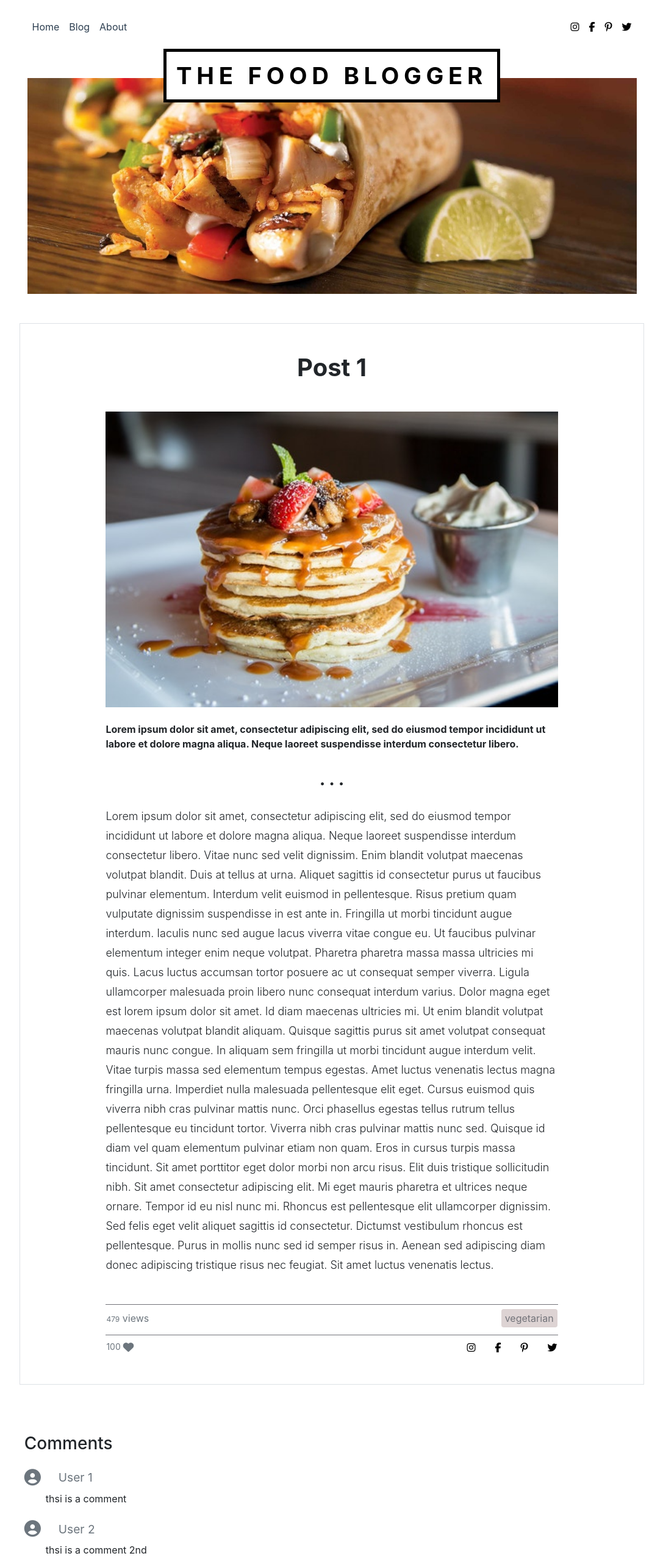
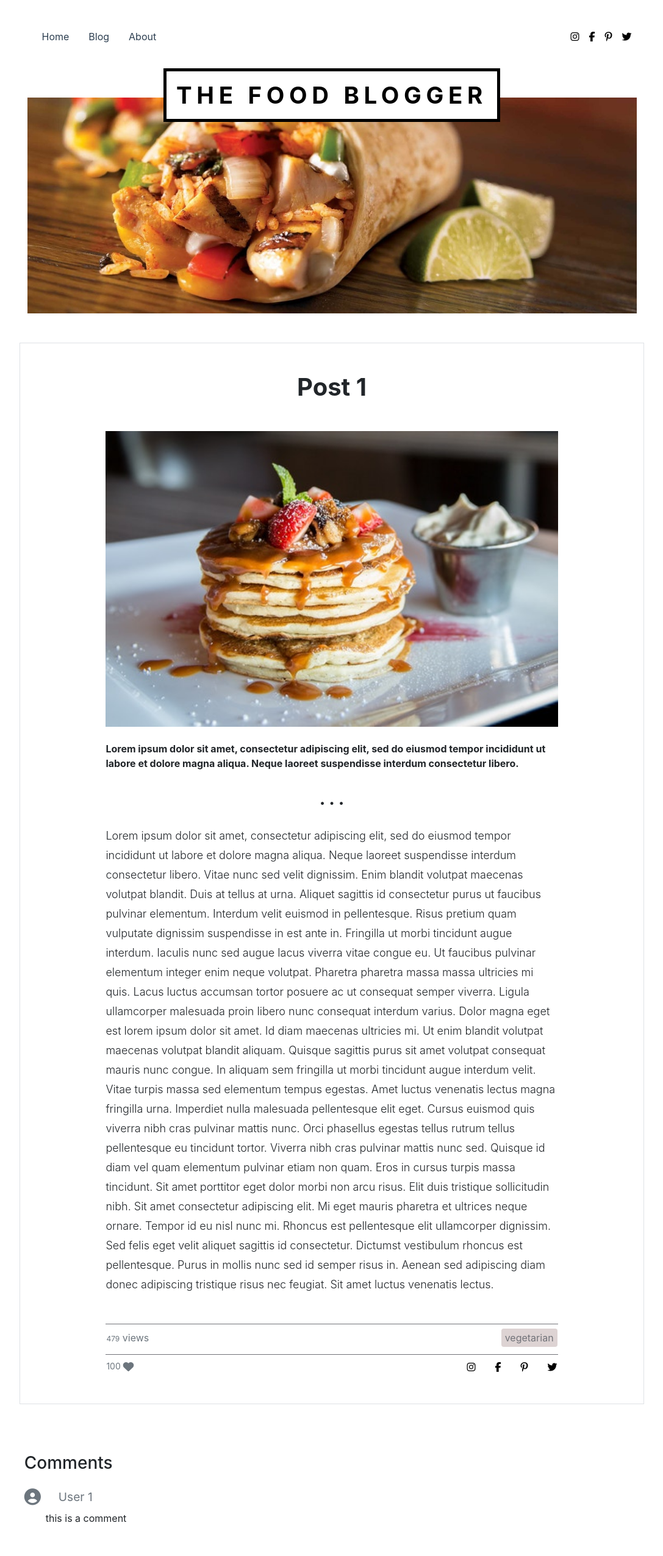
Before and after one commit to imsatyam2111/Food-Blog-Template, a Vue app: page /single-blog/1 in a window 1280 px wide. Shown: the top 2552 px of the page at 61% size, without its empty margins (96-1183 px from the left). Built offline with nearby package versions, Linux system fonts and the light colour scheme.

Commit message:
Final Commit

```diff
--- a/public/index.html
+++ b/public/index.html
@@ -5,7 +5,7 @@
     <meta http-equiv="X-UA-Compatible" content="IE=edge">
     <meta name="viewport" content="width=device-width,initial-scale=1.0">
     <link rel="icon" href="<%= BASE_URL %>favicon.ico">
-    <title><%= htmlWebpackPlugin.options.title %></title>
+    <title>The Food Blogger</title>
 
     <!-- CDN'S -->
     <!-- Bootstrap Stylesheet-->
--- a/src/App.vue
+++ b/src/App.vue
@@ -7,7 +7,7 @@
     <!-- Layout: Header for the page -->
     <Header />
 
-    <!-- route view will display here under the Header component -->
+    <!--All the routes will display here under the Header component -->
     <router-view v-bind:posts="posts" />
 
     <!-- Subscription for layout -->
@@ -181,6 +181,7 @@ a:hover {
 .card:hover {
   cursor: pointer;
 }
+/* Global styles for input,textarea and buttons */
 input:focus,
 textarea:focus {
   background: rgb(240, 230, 230);
--- a/src/components/Blogs/NonVegBlogPostsCard.vue
+++ b/src/components/Blogs/NonVegBlogPostsCard.vue
@@ -1,7 +1,9 @@
 <template>
+  <!-- Non-Veg Category blogs card -->
   <div class="non-veg-blogs row">
-    <div class="mb-4 col-md-6" v-for="post in posts" v-bind:key="post.id">
-      <div v-if="post.category === 'non-veg'">
+    <div class="all-posts row mt-4">
+      <!-- Iterate over the non-vegetarian blogs -->
+      <div class="col-lg-6 mb-4" v-for="post in blogs" :key="post.id">
         <BlogPostCardTemplate v-bind:post="post" />
       </div>
     </div>
@@ -14,7 +16,17 @@ export default {
   components: {
     BlogPostCardTemplate
   },
-  props: ["posts"]
+  props: ["posts"],
+  data() {
+    return {
+      blogs: {}
+    };
+  },
+  // Filter the posts of non-vegetarian category and assign it to blogs
+  created: function() {
+    // Assigned posts to blog just to avoid mutating a prop
+    this.blogs = this.posts.filter(post => post.category === "non-vegetarian");
+  }
 };
 </script>
 
--- a/src/components/Single-Blog/Comments.vue
+++ b/src/components/Single-Blog/Comments.vue
@@ -5,7 +5,8 @@
     </div>
     <div class="readers-comment mb-4">
       <!-- Iterate over the comments -->
-      <div v-for="eachComment in comments" :key="eachComment.id">
+      <div v-for="eachComment in comments" :key="eachComment.commentNum">
+        <div v-if="$route.params.PId == eachComment.commentId">
           <!-- User div -->
           <div class="comment-by row no-gutters align-items-center text-muted">
             <i class="fas fa-user-circle pr-2 col-1 col-md-1"></i>
@@ -16,6 +17,7 @@
             <span>{{ eachComment.comment }}</span>
           </div>
           <br />
+        </div>
       </div>
     </div>
     <!-- Add comment section -->
@@ -77,25 +79,36 @@ export default {
   name: "Comments",
   data() {
     return {
-      id: 4,
+      commentId: 0,
+      commentNum: 5,
       name: "",
       email: "",
       comment: "",
       comments: [
         {
-          id: 1,
+          commentId: 1,
+          commentNum: 1,
           email: "ss1234@gmail.com",
           name: "user 1",
-          comment: "thsi is a comment"
+          comment: "this is a comment"
         },
         {
-          id: 2,
+          commentId: 2,
+          commentNum: 2,
           email: "skj234@gmail.com",
           name: "user 2",
-          comment: "thsi is a comment 2nd"
+          comment: "this is a comment 2nd"
         },
         {
-          id: 3,
+          commentId: 3,
+          commentNum: 3,
+          email: "skj234@gmail.com",
+          name: "user 2",
+          comment: "this is a comment 2nd"
+        },
+        {
+          commentId: 3,
+          commentNum: 4,
           email: "ss12355484@gmail.com",
           name: "user 3",
           comment: "thsi is a comment 3rd"
@@ -104,16 +117,17 @@ export default {
     };
   },
   methods: {
+    // Function to add comment
     addComment: function() {
       const newComment = {
-        id: this.id,
+        commentId: this.$route.params.PId,
+        commentNum: this.commentNum,
         email: this.email,
         name: this.name,
         comment: this.comment
       };
-
       this.comments = [...this.comments, newComment];
-      this.id++;
+      this.commentNum++;
       this.name = "";
       this.email = "";
       this.comment = "";
--- a/src/components/Single-Blog/singleBlog.vue
+++ b/src/components/Single-Blog/singleBlog.vue
@@ -3,15 +3,19 @@
   <div id="singleBlog" class="singleBlog container mt-5 mb-4">
     <!-- Iterating over the posts -->
     <div class="" v-for="singleBlog in posts" :key="singleBlog.id">
+      <!-- Check if the id of route and blog is same or not -->
       <div v-if="$route.params.PId == singleBlog.id">
+        <!-- Post container starts here -->
         <div class="post-container border p-lg-5 mx-auto w-100">
           <div class="mx-auto" style="width=80%;">
             <!-- Post Title -->
+
             <div>
               <h1 class="text-center mt-2 mb-3 mt-lg-0 mb-lg-5">
                 <strong>{{ singleBlog.title }}</strong>
               </h1>
             </div>
+
             <div class="text-center">
               <img
                 class="img-fluid"
@@ -19,6 +23,7 @@
                 alt=""
               />
             </div>
+
             <div class="content-container mx-auto">
               <blockquote class="mt-4 mb-3">
                 <strong>{{ singleBlog.description }}</strong>
@@ -50,6 +55,7 @@
                 <!-- Likes Component -->
                 <Likes v-bind:singleBlog="singleBlog" />
 
+                <!-- Follow links -->
                 <div class="follow-btn mb-4 mb-lg-0 col-8 col-md-6 pr-3">
                   <div class="social-icons float-right">
                     <a href="#"
@@ -70,13 +76,18 @@
         </div>
       </div>
     </div>
+
     <!-- Comments components -->
     <div class="comments mt-4">
-      <Comments />
+      <keep-alive>
+        <Comments />
+      </keep-alive>
     </div>
   </div>
 </template>
+
 <script>
+// @ is an alias to src/
 import Likes from "@/components/Single-Blog/Likes.vue";
 import Comments from "@/components/Single-Blog/Comments.vue";
 
@@ -88,9 +99,23 @@ export default {
   },
   props: ["posts"],
   data() {
-    return {};
+    return {
+      tit: "he world"
+    };
   },
-  methods: {}
+  created() {
+    let i;
+    // Dynamically name the Title as of Blog's Name
+    for (i = 0; i < this.posts.length; i++) {
+      if (this.$route.params.PId == i) {
+        for (var x in this.posts[i]) {
+          if (x == "title") {
+            this.$route.meta.title = "The Food Blooger | " + this.posts[i][x];
+          }
+        }
+      }
+    }
+  }
 };
 </script>
 
--- a/src/components/layout/NavigationMain.vue
+++ b/src/components/layout/NavigationMain.vue
@@ -2,10 +2,12 @@
   <div class="container" style="width: 90%;">
     <!-- Bootstarp Responsive Naviation -->
 
-    <nav class="navbar navbar-expand-lg navbar-light bg-white px-2 mt-4 mb-3">
+    <nav
+      class="navbar navbar-expand-lg navbar-light bg-white px-2 mt-0 mb-4 mt-lg-4 mb-lg-3"
+    >
       <!-- Hamburger Menu Button -->
       <button
-        class="navbar-toggler"
+        class="navbar-toggler float-left"
         type="button"
         data-toggle="collapse"
         data-target="#navbarNavAltMarkup"
@@ -21,9 +23,15 @@
       >
         <!-- Routes -->
         <ul class="navbar-nav">
-          <router-link class="pr-3 col-xs-12" to="/">Home</router-link>
-          <router-link class="pr-3 col-xs-12" to="/blog">Blog</router-link>
-          <router-link class="pr-3 col-xs-12" to="/about">About</router-link>
+          <router-link class="nav-links p-3 pr-lg-3 col-xs-12" to="/">
+            Home
+          </router-link>
+          <router-link class="nav-links p-3 pr-lg-3 col-xs-12" to="/blog">
+            Blog
+          </router-link>
+          <router-link class="nav-links p-3 pr-lg-3 col-xs-12" to="/about">
+            About
+          </router-link>
         </ul>
 
         <!-- Social Navaigation -->
@@ -41,9 +49,7 @@
 </template>
 
 <script>
-export default {
-  components: {}
-};
+export default {};
 </script>
 
 <style scoped>
@@ -75,4 +81,17 @@ export default {
 .social-icons a .fa-twitter:hover {
   color: #1da1f2;
 }
+@media (max-width: 768px) {
+  .navbar {
+    padding-left: 0 !important;
+    padding-right: 0 !important;
+  }
+  .nav-links,
+  .social-icons {
+    text-align: center;
+  }
+  .navbar-toggler {
+    margin-left: 74vw !important;
+  }
+}
 </style>
--- a/src/main.js
+++ b/src/main.js
@@ -22,3 +22,12 @@ function scrollFunction() {
     scrollBtn.style.display = "none";
   }
 }
+
+// Collapse navigation on clickin the links
+const navContainer = document.querySelector(".navbar-collapse");
+const navItems = document.querySelector(".navbar-nav");
+navItems.addEventListener("click", toggleMenuBtn);
+
+function toggleMenuBtn() {
+  navContainer.classList.remove("show");
+}
--- a/src/router/index.js
+++ b/src/router/index.js
@@ -8,7 +8,18 @@ const routes = [
   {
     path: "/",
     name: "Home",
-    component: Home
+    component: Home,
+    meta: {
+      title: "The Food Blogger | Home"
+    }
+  },
+  {
+    path: "/blog",
+    name: "Blog",
+    component: () => import("../views/Blog.vue"),
+    meta: {
+      title: "The Food Blogger | Blogs"
+    }
   },
   {
     path: "/about",
@@ -17,17 +28,18 @@ const routes = [
     // this generates a separate chunk (about.[hash].js) for this route
     // which is lazy-loaded when the route is visited.
     component: () =>
-      import(/* webpackChunkName: "about" */ "../views/About.vue")
-  },
-  {
-    path: "/blog",
-    name: "Blog",
-    component: () => import("../views/Blog.vue")
+      import(/* webpackChunkName: "about" */ "../views/About.vue"),
+    meta: {
+      title: "The Food Blogger | Abouts"
+    }
   },
   {
     path: "/single-blog/:PId",
     name: "Single-Blog",
     component: () => import("../components/Single-Blog/singleBlog.vue"),
+    meta: {
+      title: "The Food Blogger | "
+    },
     props: { default: true }
   }
 ];
@@ -44,5 +56,12 @@ const router = new VueRouter({
     }
   }
 });
+router.beforeEach((to, from, next) => {
+  /* It will change the title when the router is change*/
+  if (to.meta.title) {
+    document.title = to.meta.title;
+  }
+  next();
+});
 
 export default router;
--- a/src/views/About.vue
+++ b/src/views/About.vue
@@ -12,8 +12,7 @@ export default {
   components: {
     AboutMe,
     ContactMe
-  },
-  props: ["Hell"]
+  }
 };
 </script>
 
--- a/src/views/Home.vue
+++ b/src/views/Home.vue
@@ -10,9 +10,9 @@
 
     <!-- Button to explore more posts -->
     <div class="go-to-blogs text-right mx-auto mb-5">
-      <a class="link" href="/blog#blog-category">
+      <router-link class="link" to="/blog">
         <button class="py-2 px-3 ">See More</button>
-      </a>
+      </router-link>
     </div>
   </div>
 </template>
```
Also changed, not shown: src/components/Blogs/VegBlogPostsCard.vue (+12 -4 lines). Lines whose indentation alone changed are shown as unchanged.
